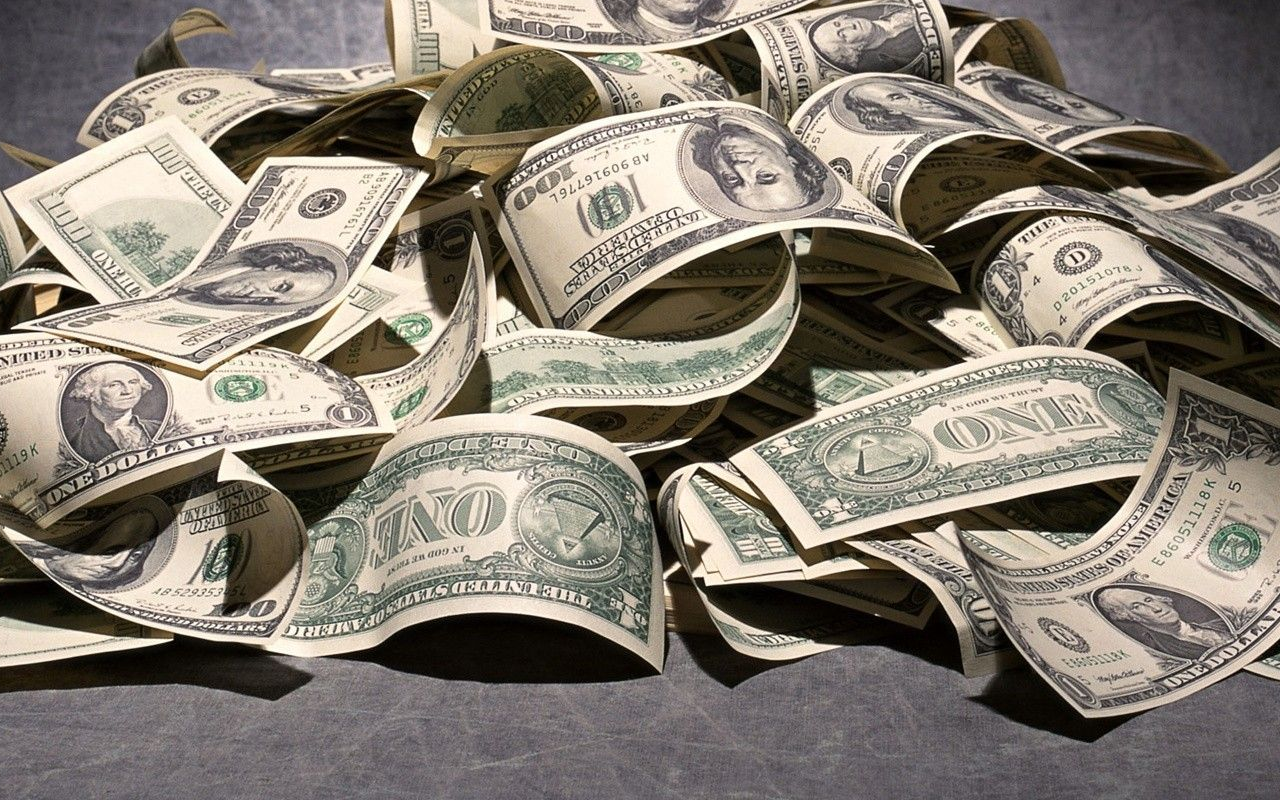
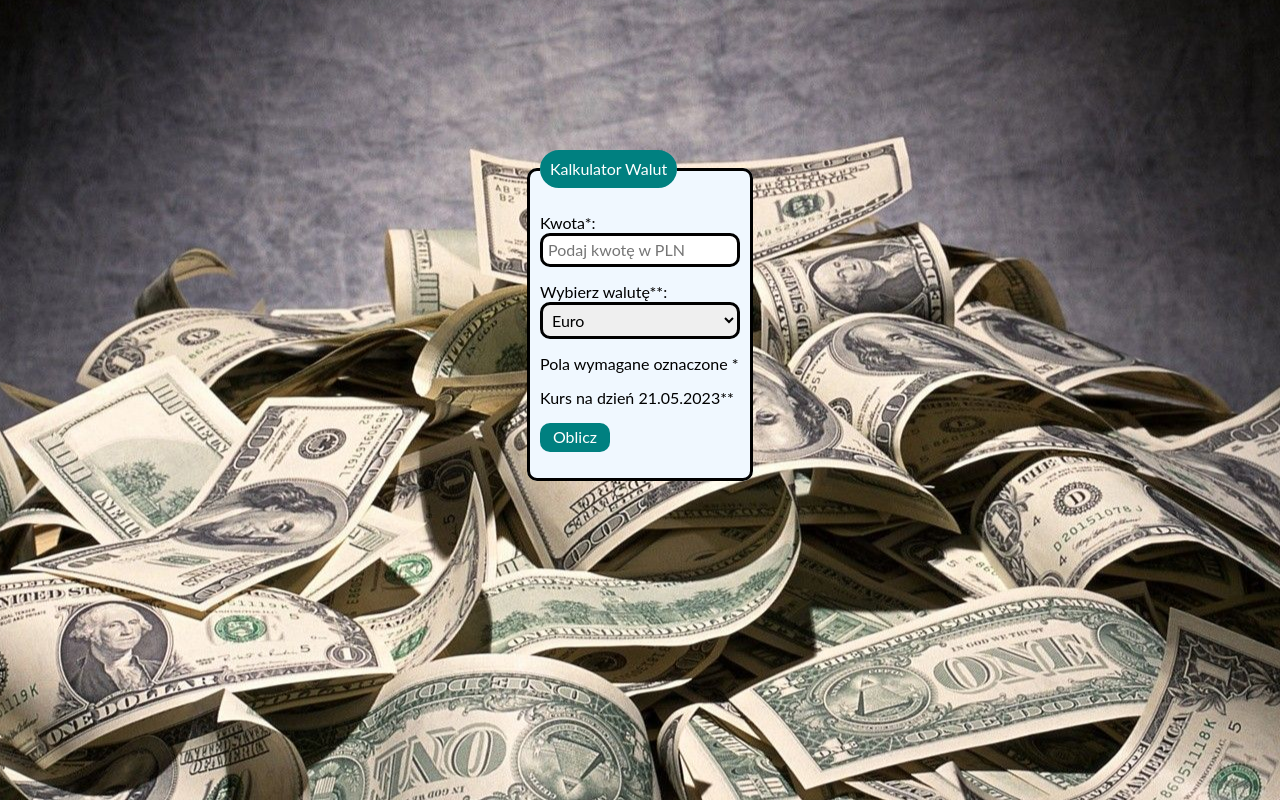
Before and after one commit to KrystianLewalski/Currency-Calculator-React, a React (Create React App) app: page / in a window 1280 px wide. Built offline with nearby package versions, Linux system fonts and the light colour scheme.

Commit message:
add function to app

```diff
--- a/src/App.js
+++ b/src/App.js
@@ -1,9 +1,30 @@
-import Form from "./Form";
+import { Form } from "./Form";
+import { useState } from "react";
+import { currencies } from "./currencies";
+
 
 function App() {
+
+  const [result, setResult] = useState();
+
+  const calculateResult = (currency, amount) => {
+    const rate = currencies
+    .find (({ short }) => short === currency)
+    .rate;
+
+    setResult({
+      sourceAmount: +amount,
+      targetAmount: amount / rate,
+      currency,
+    });
+  }
+
   return (
     <body className="body">
-    <Form />
+      <Form
+      result={result}
+      calculateResult={calculateResult}
+      />
     </body>
   );
 }
--- /dev/null
+++ b/src/Form/Result/index.js
@@ -0,0 +1,13 @@
+export const Result = ({ result }) => (
+    <p className="result">
+
+        {result !== undefined && (
+        <>
+        {result.sourceAmount.toFixed(2)}&nbsp;PLN&nbsp;=&nbsp;
+        <strong>
+            {result.targetAmount.toFixed(2)}&nbsp;{result.currency}
+        </strong>
+        </>
+        )}
+    </p>
+);
--- a/src/Form/index.js
+++ b/src/Form/index.js
@@ -1,16 +1,41 @@
+import { Result } from "./Result";
+import { useState } from "react";
+import { currencies } from "../currencies"
 import "./style.css";
 
-const Form = () => {
-    <form className="form">
+export const Form = ({ calculateResult, result }) => {
+    const [currency, setCurrency] = useState(currencies[0].short);
+    const [amount, setAmount] = useState("");
+
+    const onSubmit = (event) => {
+        event.preventDefault();
+        calculateResult(currency, amount);
+    };
+
+    return (
+        <div className="container">
+            <form className="form" onSubmit={onSubmit}>
                 <fieldset className="form__fieldset">
-            <legend className="form__legend">Kalkulator Walut</legend>
+                    <legend className="form__legend">
+                        Kalkulator Walut
+                    </legend>
                     <p>
                         <label>
-                    <span className="form__labeltext">
+                            <span className="form__labelText">
                                 Kwota*:
                             </span>
-                    <input className="form__field js-Field" name="kwota" type="number" placeholder="Podaj kwotę w PLN"
-                        autofocus step="0.01" min="0.01" required />
+                            <input
+                                value={amount}
+                                onChange={({ target }) => setAmount(target.value)}
+                                className="form__field"
+                                name="kwota"
+                                type="number"
+                                placeholder="Podaj kwotę w PLN"
+                                autofocus
+                                step="0.01"
+                                min="0.01"
+                                required
+                            />
                         </label>
                     </p>
                     <p>
@@ -18,12 +43,18 @@ const Form = () => {
                             <span className="form__labelText">
                                 Wybierz walutę**:
                             </span>
-                    <select className="form__field js-Currency" required>
-                        <option value="">---</option>
-                        <option value="4.66">EUR</option>
-                        <option value="4.37">USD</option>
-                        <option value="4.68">CHF</option>
-                        <option value="5.27">GBP</option>
+                            <select className="form__field"
+                                required
+                                onChange={({ target }) => setCurrency(target.value)}
+                            >
+                                {currencies.map((currency => (
+                                    <option
+                                        key={currency.short}
+                                        value={currency.short}
+                                        >
+                                            {currency.name}
+                                        </option>
+                                )))}
                             </select>
                         </label>
                     </p>
@@ -32,9 +63,11 @@ const Form = () => {
                     <p>
                         <button className="form__button">Oblicz</button>
                     </p>
-            <p>Wynik:<strong className="js-Converter">N/A</strong></p>
+                    <Result result={result} />
                 </fieldset>
             </form>
+        </div>
+    )
 };
 
 export default Form;
--- a/src/Form/style.css
+++ b/src/Form/style.css
@@ -20,7 +20,6 @@
     color: white;
 }
 .form__labelText {
-    display: inline-block;
     min-width: 120px;
     max-width: 150px;
     margin-right: 5px;
@@ -28,15 +27,12 @@
 }
 
 .form__field {
+    display:grid;
     border-radius: 10px;
     padding: 5px;
     border: 3px solid black;
     max-width: 200px;
     width: 100%;
-}
-
-.form__field:invalid {
-    background-color: rgb(255, 205, 68);
 }
 
 .form__button {
--- a/src/index.css
+++ b/src/index.css
@@ -9,5 +9,7 @@ html {
 }
 
 .body {
+  display: flex;
+  justify-content: center;
   font-family: "Lato", sans-serif;
 }
```
Also changed, not shown: src/currencies.js (renamed from src/Form/currencies.js). Lines whose indentation alone changed are shown as unchanged.
